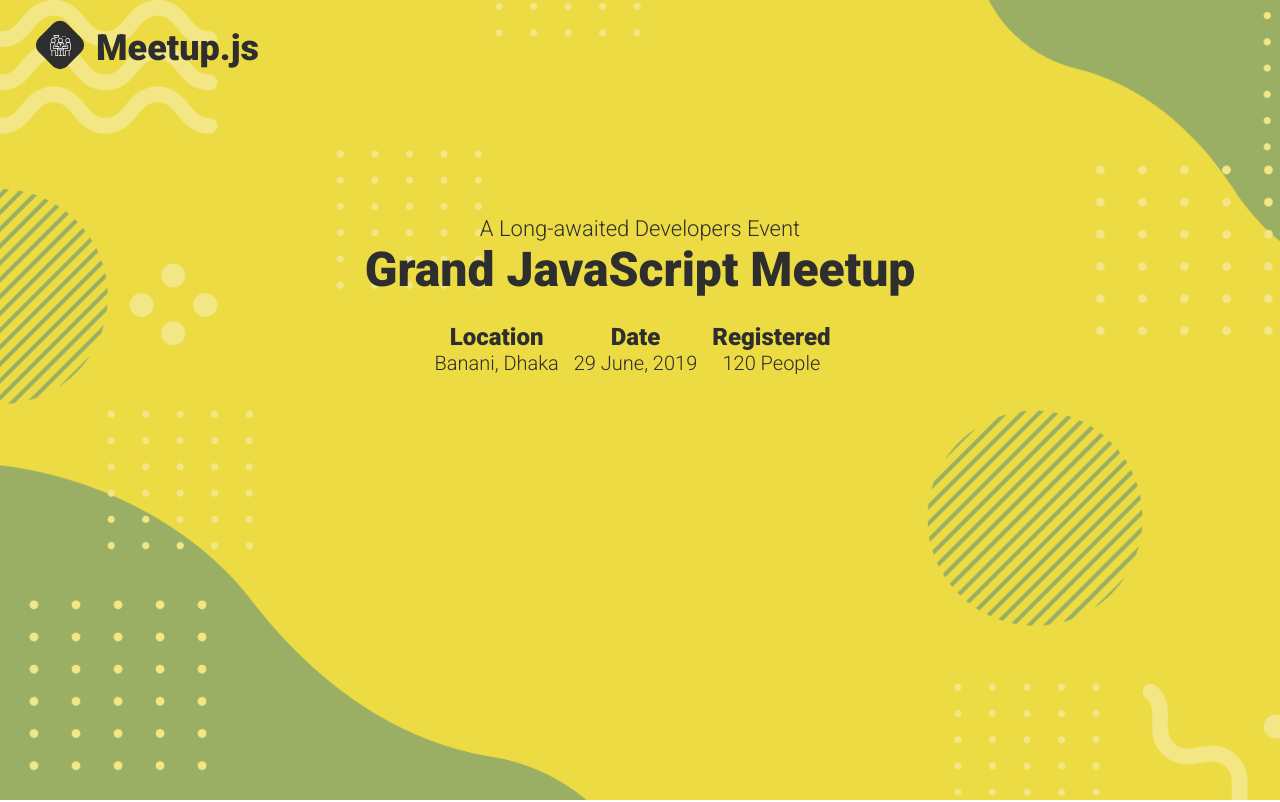
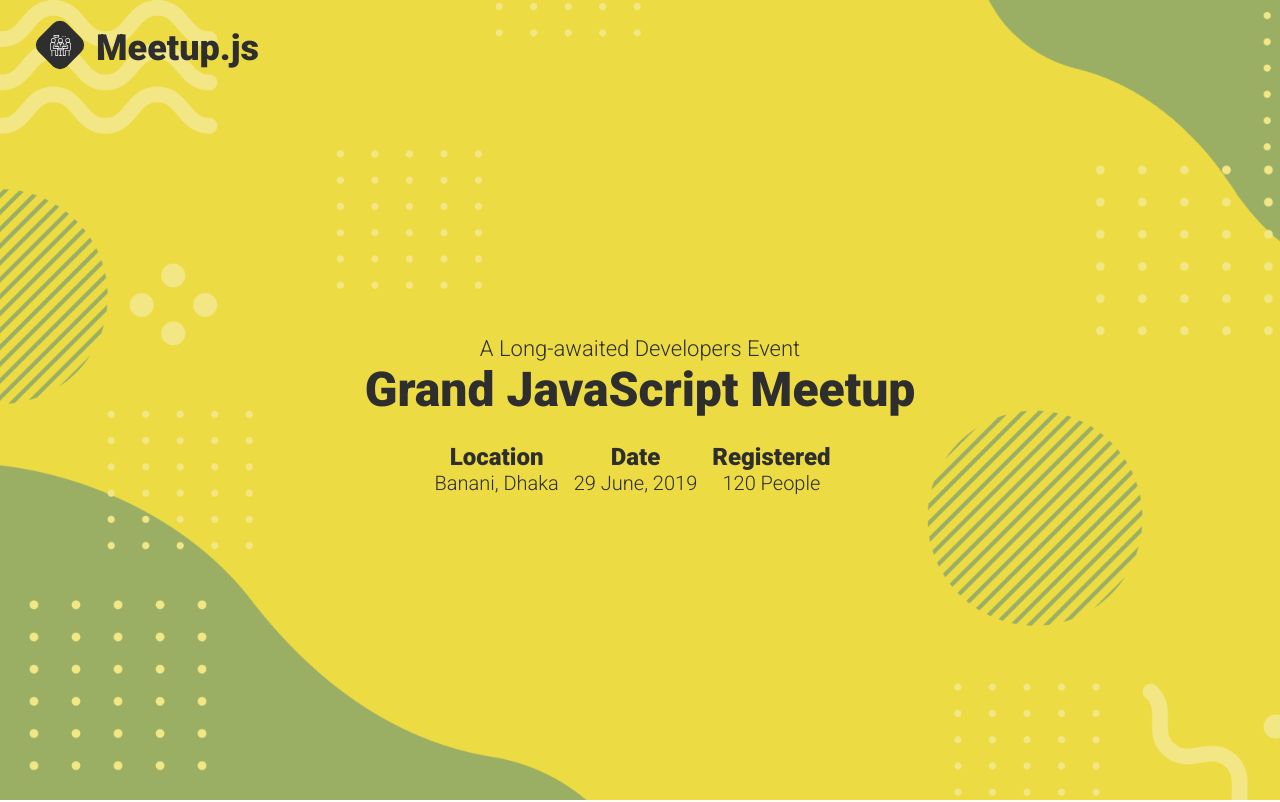
Before and after one commit to zonayedpca/talk.js, a React (Create React App) app: page / in a window 1280 px wide. Shown: the top 802 px of the page. Built offline with nearby package versions, Linux system fonts and the light colour scheme.

Commit message:
Intro Area Styled

```diff
--- a/src/components/intro.css
+++ b/src/components/intro.css
@@ -1,6 +1,7 @@
 .intro-area {
   position: relative;
   background: #ecdb43;
+  min-height: 540px;
   height: 100vh;
 }
 
@@ -22,7 +23,7 @@
   display: flex;
   flex-wrap: wrap;
   flex-direction: column;
-  justify-content: center;
+  justify-content: flex-end;
   height: 400px;
   z-index: 1;
 }
```
